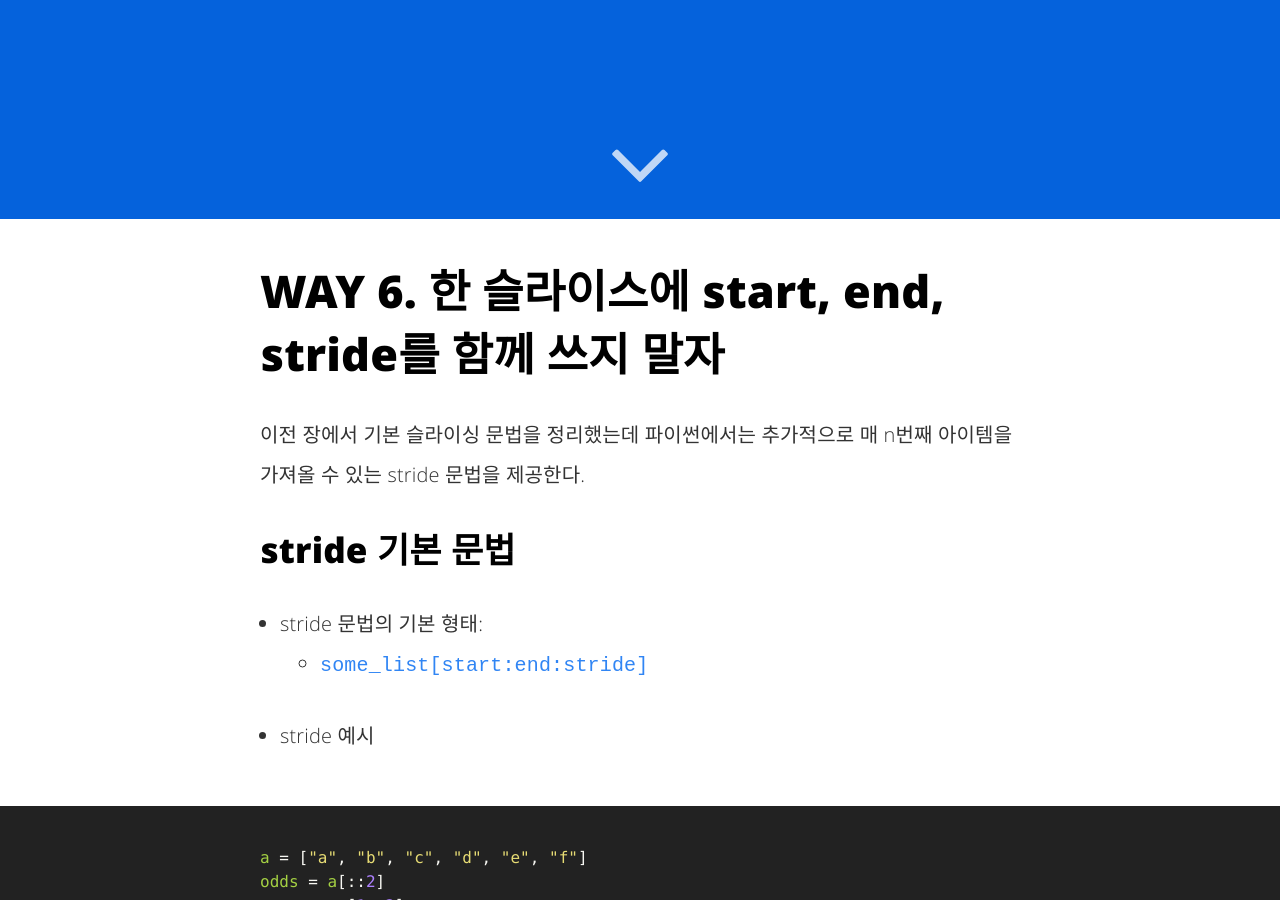
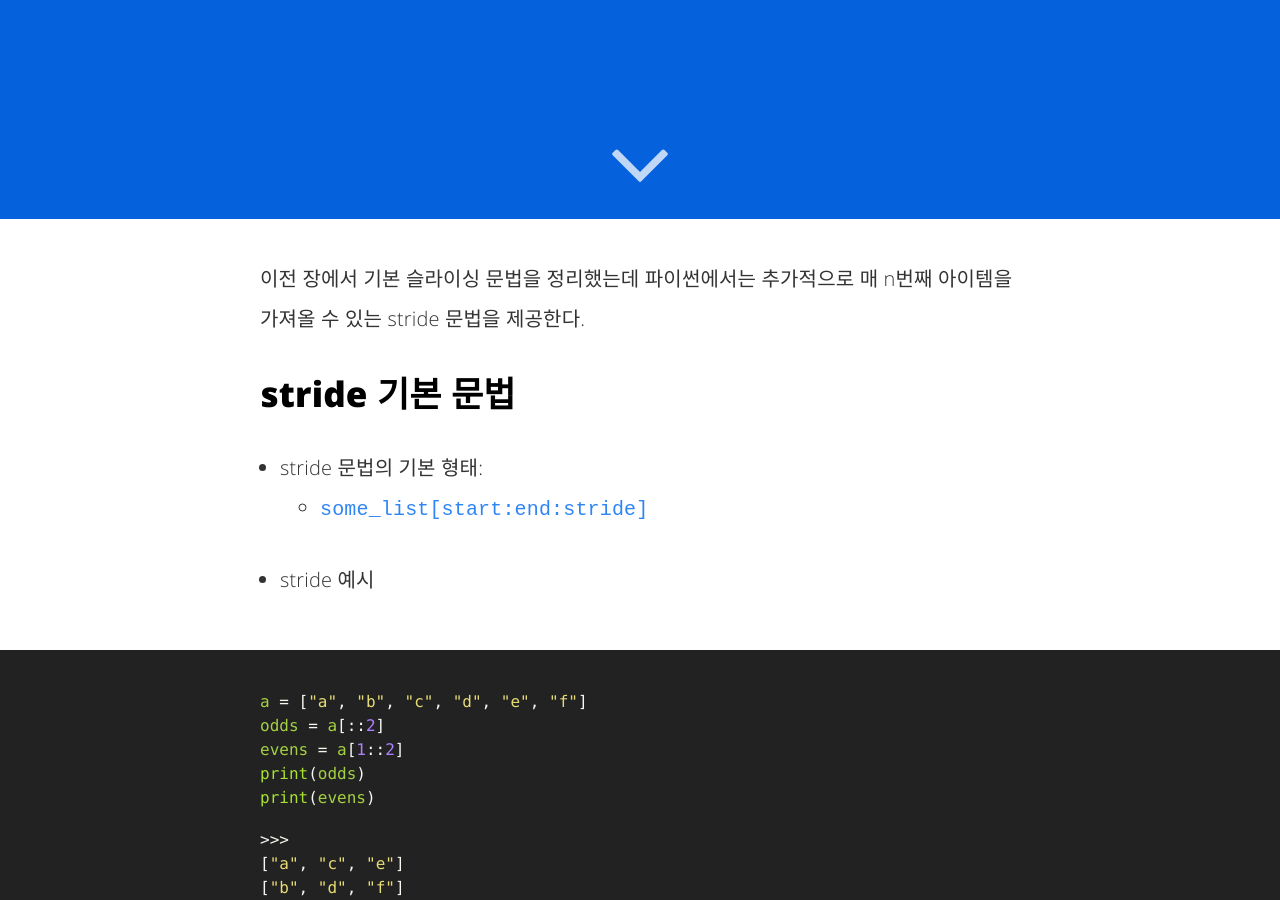
Before and after one commit to hcnoh/blog-prev, a Jekyll site: the page built from _posts/2018-09-16-effective-python-way06.md, in a window 1280 px wide and 900 px high, scrolled down 681 px. Built offline with Jekyll 4.4.1, drawn with Linux system fonts in a browser that asks for light colours; comment, search, counter and statistics services are not loaded.

Commit message:
Update 2018-09-16-effective-python-way06.md

```diff
--- a/_posts/2018-09-16-effective-python-way06.md
+++ b/_posts/2018-09-16-effective-python-way06.md
@@ -11,7 +11,6 @@ categories:
 twitter_text: 'WAY 6. 한 슬라이스에 start, end, stride를 함께 쓰지 말자'
 ---
 
-# WAY 6. 한 슬라이스에 start, end, stride를 함께 쓰지 말자
 이전 장에서 기본 슬라이싱 문법을 정리했는데 파이썬에서는 추가적으로 매 n번째 아이템을 가져올 수 있는 stride 문법을 제공한다.
 
 ## stride 기본 문법
```
